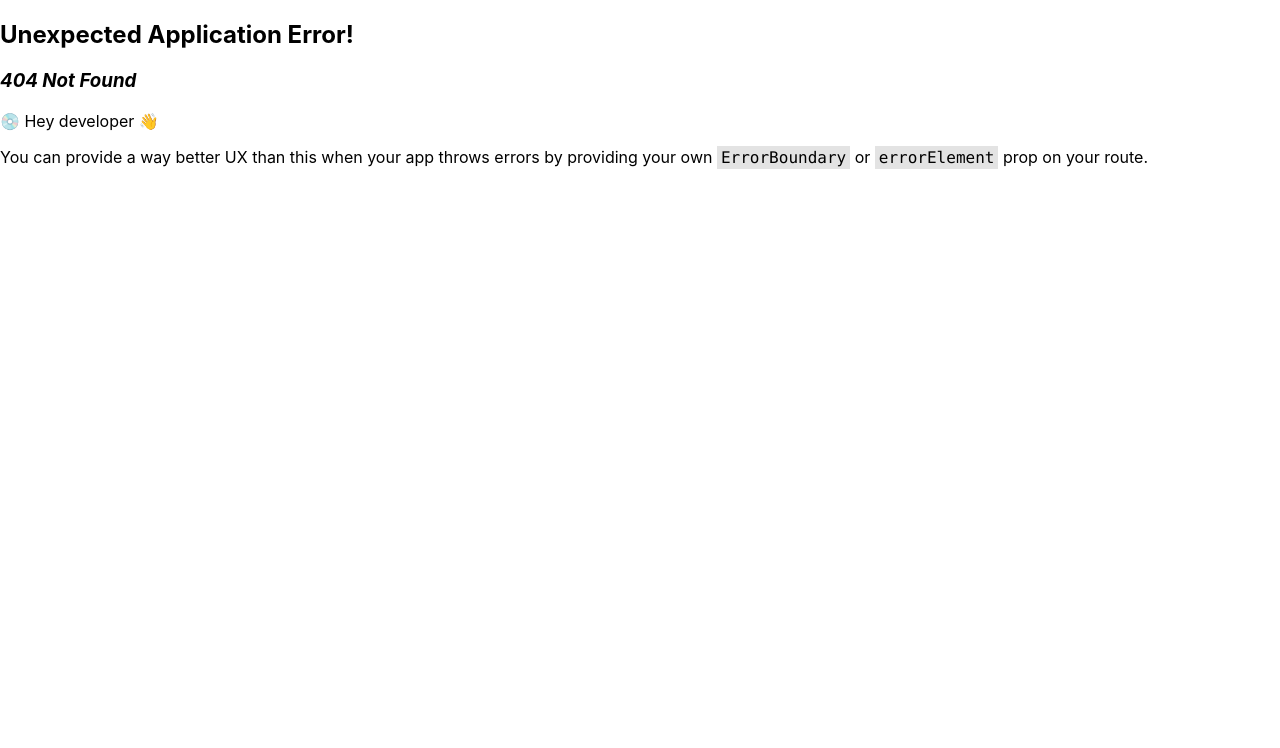
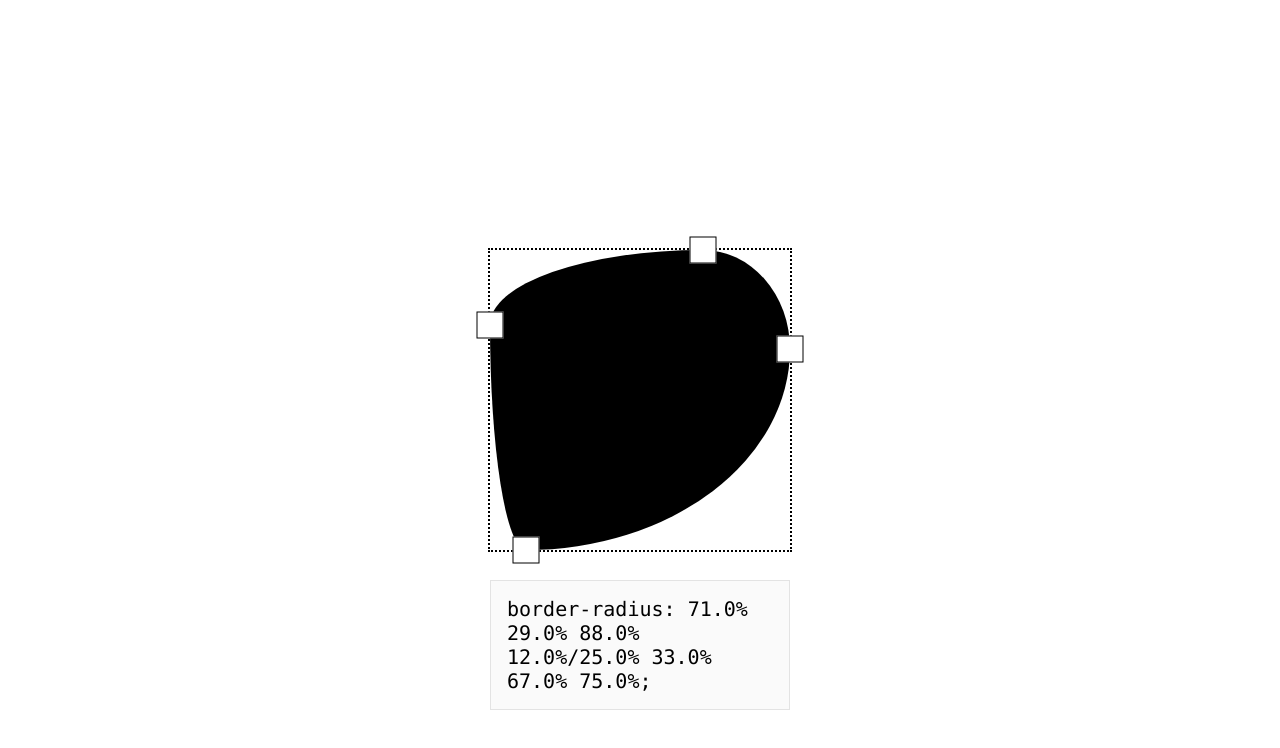
Before and after one commit to carlosvalv/css-generator, a React (Create React App) app: page /css-generator/border-radius in a window 1280 px wide. Before the commit this address had no page. Shown: the top 748 px of the page. Built offline with nearby package versions, Linux system fonts and the light colour scheme.

Commit message:
[src] added box-shadow

```diff
--- a/src/pages/borderRadius.tsx
+++ b/src/pages/borderRadius.tsx
@@ -40,7 +40,6 @@ const TextWrapper = styled.div`
 `;
 
 const Text = styled.span`
-  color: #fff;
   font-size: 20px;
   font-family: Consolas,Monaco,Andale Mono,Ubuntu Mono,monospace;
   color: #000;
--- /dev/null
+++ b/src/pages/boxShadow.tsx
@@ -0,0 +1,114 @@
+import { useEffect, useState } from 'react';
+import styled from 'styled-components';
+
+const Container = styled.div`
+  position: absolute;
+  left: 50%;
+  top: 50%;
+  transform: translate(-50%, -50%);
+  display: flex;
+  flex-direction: row;
+  gap: 2.5em;
+`;
+
+const Box = styled.div<{ boxShadow: string }>`
+  width: 300px;
+  height: 300px;
+  background-color: black;
+  position: relative;
+  margin: auto;
+  box-shadow: ${props => props.boxShadow};
+  border-radius: 1em;
+`;
+
+const Text = styled.span`
+  font-size: 14px;
+`;
+
+const Style = styled.div`
+    display: flex;
+    flex-direction: column;
+    gap: 1em;
+    border-bottom: 1px solid #eaeaea;
+`;
+
+const Styles = styled.div`
+    display: flex;
+    flex-direction: column;
+    gap: 1.5em;
+`;
+
+const Input = styled.input`
+  max-width: 300px;
+  min-width: 250px;
+`;
+
+const TextWrapper = styled.div`
+  background: #fafafa;
+  border: 1px solid #e3e3e3;
+  padding: 1em;
+  position: absolute;
+  bottom: -10em;
+  width: max-content;
+`;
+
+const Code = styled.span`
+  font-size: 20px;
+  font-family: Consolas,Monaco,Andale Mono,Ubuntu Mono,monospace;
+  color: #000;
+`;
+
+export type BoxShadowProps = {
+
+}
+
+export function BoxShadow(props: BoxShadowProps) {
+  const [horizontalOffset, setHorizontalOffset] = useState(10)
+  const [verticallOffset, setVerticallOffset] = useState(30)
+  const [blur, setBlur] = useState(30)
+  const [spreadRadius, setSpreadRadius] = useState(22)
+  const [opacity, setOpacity] = useState(0.3)
+  const [shadowColor, setShadowColor] = useState("#000000")
+  const [boxShadow, setBoxShadow] = useState("")
+
+  useEffect(() => {
+    const r = parseInt(shadowColor.slice(1, 3), 16)
+    const g = parseInt(shadowColor.slice(3, 5), 16)
+    const b = parseInt(shadowColor.slice(5, 7), 16)
+    setBoxShadow("rgba(" + r + ", " + g + ", " + b + ", " + opacity + ") " + horizontalOffset + "px " + verticallOffset + "px " + blur + "px " + spreadRadius + "px;")
+  }, [horizontalOffset, verticallOffset, blur, spreadRadius, opacity, shadowColor]);
+
+  return (
+    <Container>
+      <Styles>
+        <Style>
+          <Text>Horizontal Offset</Text>
+          <Input type='range' max={100} min={-100} value={horizontalOffset} onChange={(e: any) => { setHorizontalOffset(e.target.value) }} />
+        </Style>
+        <Style>
+          <Text>Vertical Offset</Text>
+          <Input type='range' max={100} min={-100} value={verticallOffset} onChange={(e: any) => { setVerticallOffset(e.target.value) }} />
+        </Style>
+        <Style>
+          <Text>Blur</Text>
+          <Input type='range' max={300} min={0} value={blur} onChange={(e: any) => { setBlur(e.target.value) }} />
+        </Style>
+        <Style>
+          <Text>Spread Radius</Text>
+          <Input type='range' max={200} min={-200} value={spreadRadius} onChange={(e: any) => { setSpreadRadius(e.target.value) }} />
+        </Style>
+        <Style>
+          <Text>Opacity</Text>
+          <Input type='range' max={100} min={0} value={opacity * 100} onChange={(e: any) => { setOpacity(e.target.value / 100) }} />
+        </Style>
+        <Style>
+          <Text>Color</Text>
+          <Input type='color' value={shadowColor} onChange={(e: any) => { setShadowColor(e.target.value) }} />
+        </Style>
+      </Styles>
+      <Box boxShadow={boxShadow} />
+      <TextWrapper><Code>box-shadow: {boxShadow}</Code></TextWrapper>
+
+    </Container >
+  );
+}
```
Also changed, not shown: src/App.tsx (+9 -0 lines).
